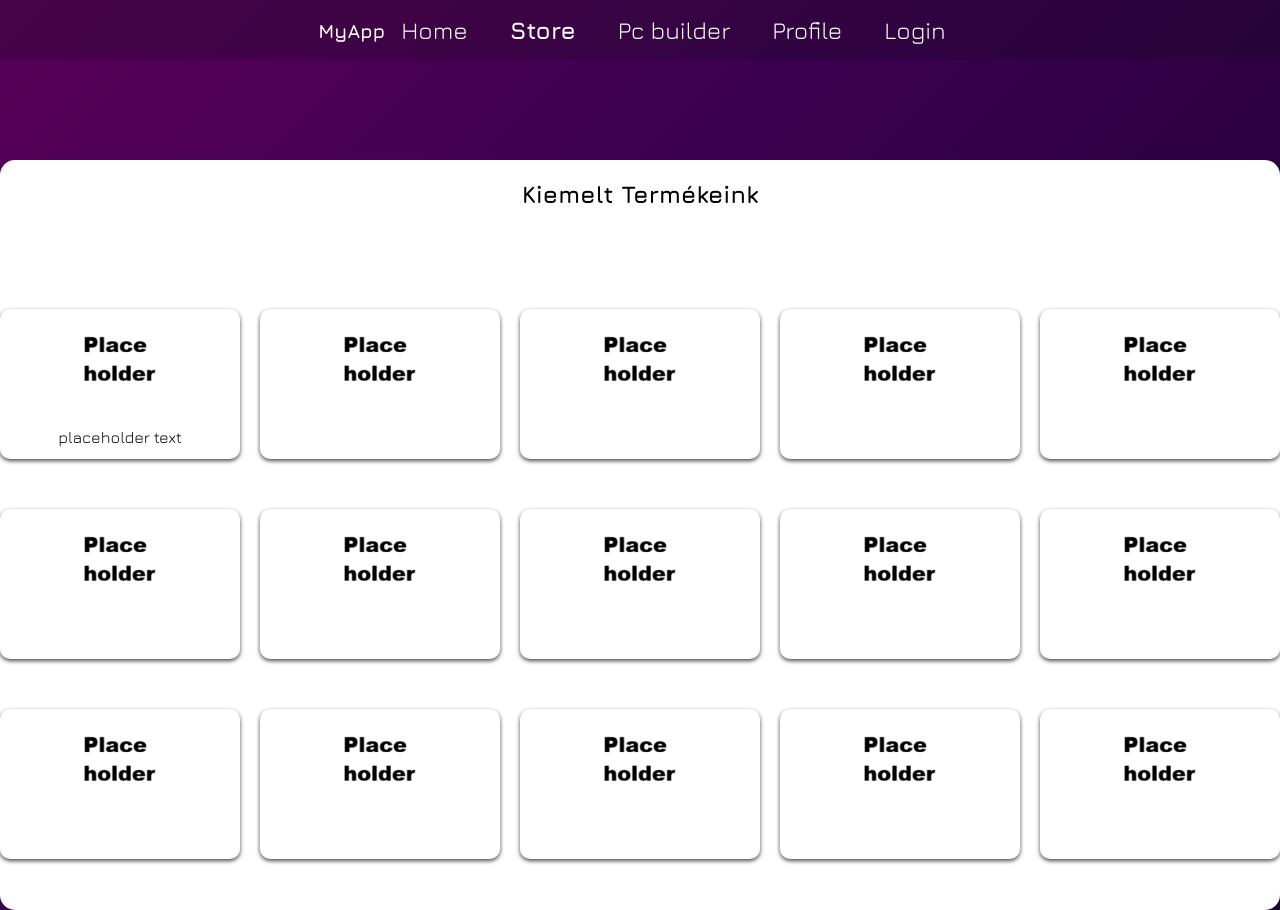
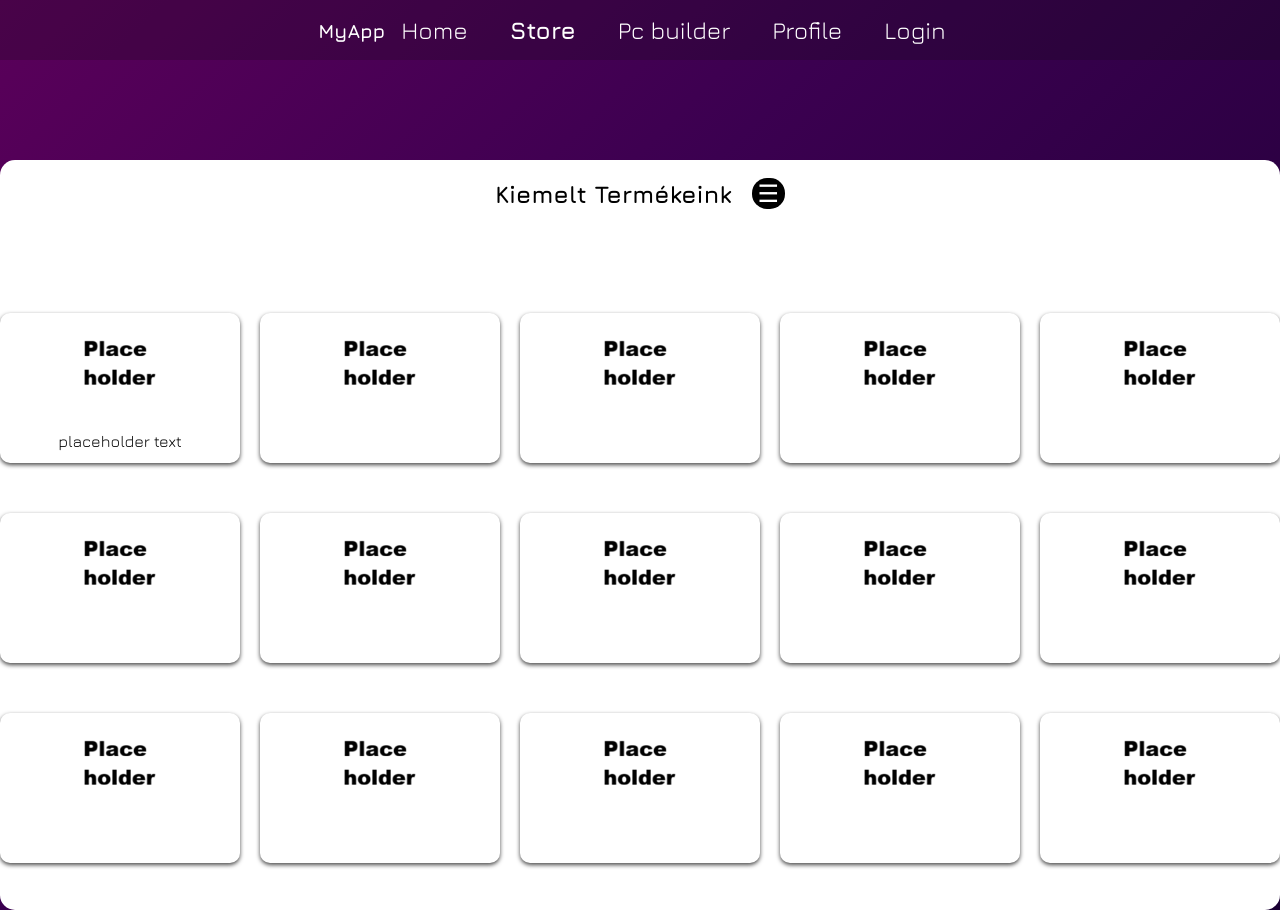
Before and after one commit to benkolon152/Szerviz-projekt, a SvelteKit app in the folder prj/: page /shop in a window 1280 px wide. Built offline with nearby package versions, Linux system fonts and the light colour scheme.

Commit message:
burger meg kozepre igazitasok

```diff
--- a/prj/src/routes/shop/+page.svelte
+++ b/prj/src/routes/shop/+page.svelte
@@ -28,9 +28,8 @@
 
 <div class="shop" style="text-align: center;">
     <div class="vbox" style="overflow-y: auto;">
-        <div><h2><b style="color: black; margin-bottom: 35px;">Kiemelt Termékeink</b></h2>
-            <button class="hamburger_sort" on:click={toggle}> ☰</button>
-
+        <div class="hbox" style="display:flex; position:relative; color: black; margin-bottom: 35px; justify-content:center;align-items:center;"><h2><b style="color:black;">Kiemelt Termékeink</b></h2>
+            <button class="hamburger_sort" on:click={toggle} style="background-color: black; border-radius:15px; max-height:35px;"> ☰</button>
         </div>
         <div class="hbox cards-container">
             <div class="cards">
```
